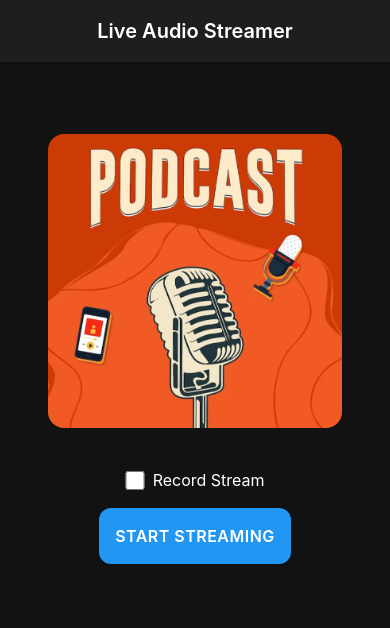
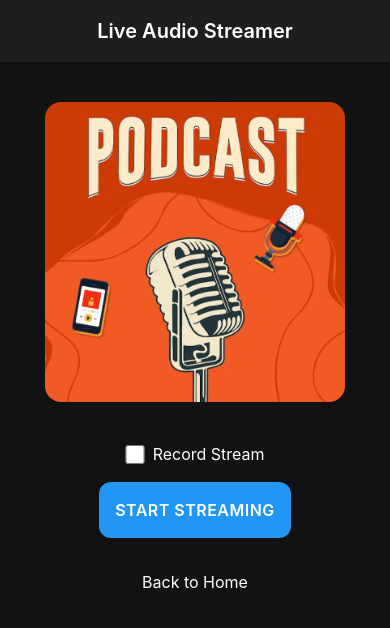
Before and after one commit to interspeeddigitalsolutions/websocket-audio-stream, a React (Vite) app in the folder frontend/: page /record/1 in a window 390 px wide. Shown: the top 628 px of the page. Built offline with nearby package versions, Linux system fonts and the light colour scheme; no server answers.

Commit message:
fix: style for mobile screen padding

```diff
--- a/frontend/src/pages/HomePage.css
+++ b/frontend/src/pages/HomePage.css
@@ -1,5 +1,5 @@
 .home-page {
-    padding: 2rem;
+    /* padding: 2rem; */
     background-color: #121212;
     min-height: 100vh;
     color: white;
@@ -46,7 +46,7 @@
     gap: 1.5rem;
     width: 100%;
     background: rgba(255, 255, 255, 0.05);
-    padding: 2rem;
+    padding: 1rem;
     border-radius: 12px;
     box-shadow: 0 4px 10px rgba(0, 0, 0, 0.2);
 }
--- a/frontend/src/pages/PlayerPage.css
+++ b/frontend/src/pages/PlayerPage.css
@@ -1,7 +1,7 @@
 .player-page {
   min-height: 100vh;
   background: linear-gradient(135deg, #f5f7fa 0%, #c3cfe2 100%);
-  padding: 2rem;
+  /* padding: 2rem; */
 }
 
 .player-container {
--- a/frontend/src/pages/RecordPage.css
+++ b/frontend/src/pages/RecordPage.css
@@ -1,11 +1,16 @@
 .record-page {
-    padding: 2rem;
+    /* padding: 2rem; */
   }
 
   .record-container {
     max-width: 1200px;
     margin: 0 auto;
     display: flex;
+    flex-direction: column;
+    align-items: center;
     justify-content: center;
-    align-items: flex-start;
   }
+
+  .back-to-home {
+    margin-top: 1rem;
+  }
--- a/frontend/src/pages/RecordPage.tsx
+++ b/frontend/src/pages/RecordPage.tsx
@@ -20,6 +20,11 @@ export default function RecordPage() {
                         onError={handleError}
                     />
                 )}
+
+                {/* back to home link */}
+                <div className="back-to-home">
+                    <a href="/">Back to Home</a>
+                </div>
             </div>
         </div>
     );
```
